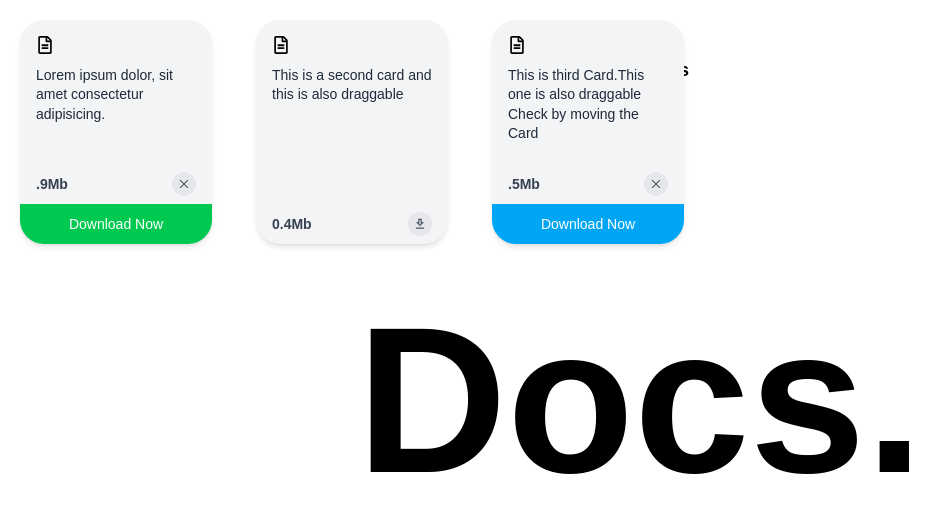
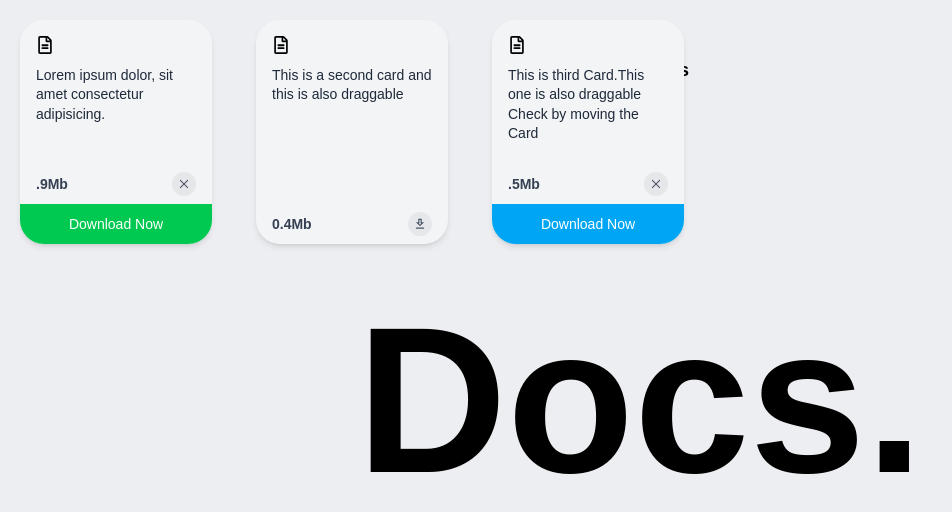
Before and after one commit to HexaSumit/Mini-Docs-App, a React (Vite) app: page / in a window 1280 px wide. Shown: the top 512 px of the page, without its empty margins (0-952 px from the left). Built offline with nearby package versions, Linux system fonts and the light colour scheme.

Commit message:
style(App): minor styling adjustments

```diff
--- a/src/App.tsx
+++ b/src/App.tsx
@@ -6,10 +6,9 @@
 
   return (
     <>
-      <div className='relative  w-full h-screen'>
+      <div className=' bg-gray-200/70 relative w-full h-screen'>
         <Background />
         <Foreground />
-
       </div>
     </>
   )
```
